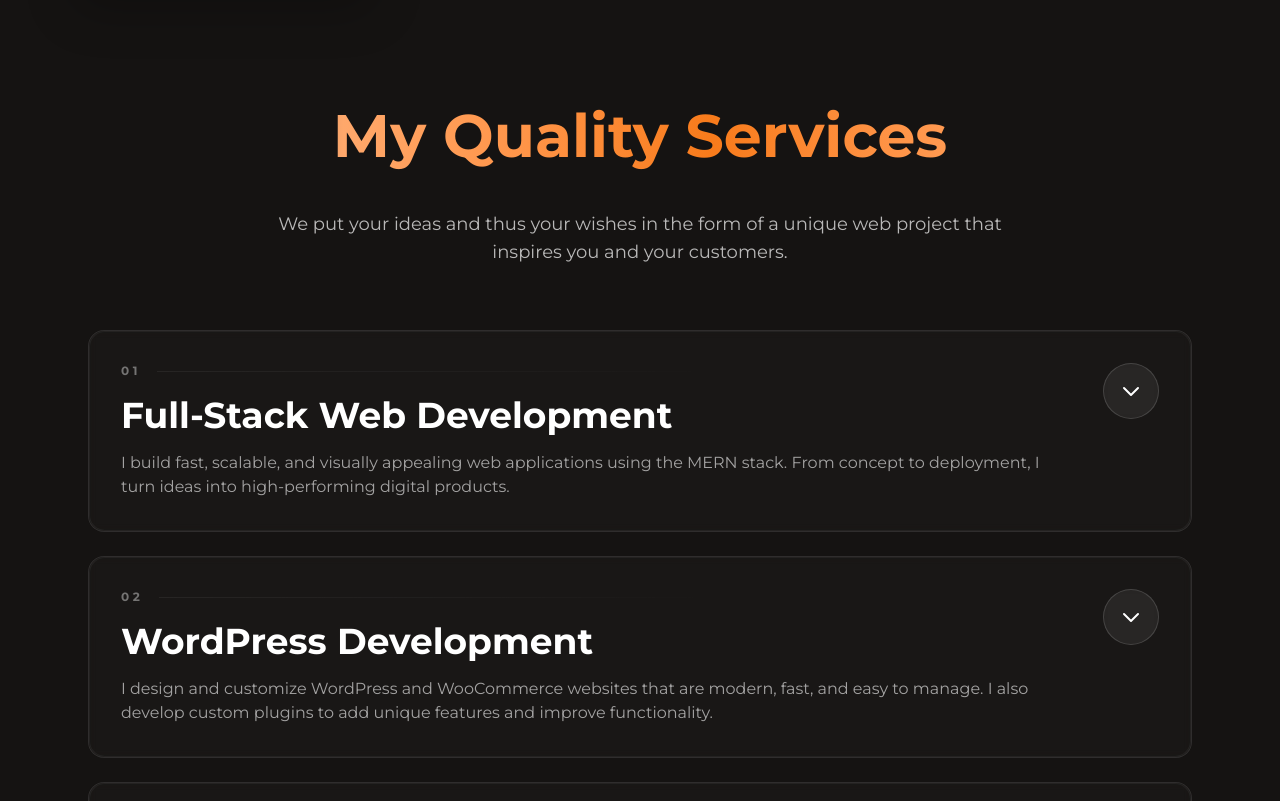
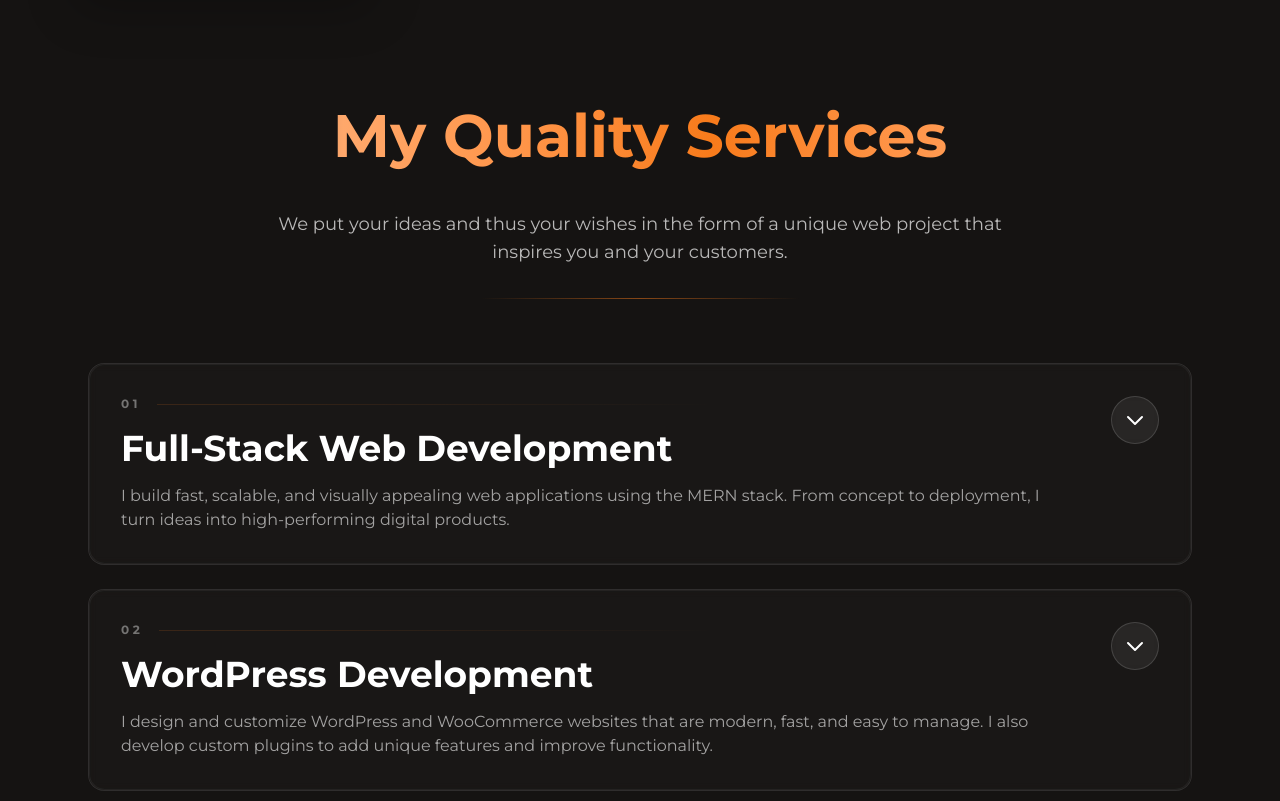
Before and after one commit to KamelMesbahi13/portfolio, a React (Vite) app: page / in a window 1280 px wide. Shown: the part 720-1521 px from the top of the page. Built offline with nearby package versions, Linux system fonts and the light colour scheme.

Commit message:
adding featured work section

```diff
--- a/src/Components/Home/MyQualityServices/MyQualityServices.jsx
+++ b/src/Components/Home/MyQualityServices/MyQualityServices.jsx
@@ -1,5 +1,5 @@
-import { useState } from "react";
-// eslint-disable-next-line no-unused-vars
+/* eslint-disable no-unused-vars */
+import { useEffect, useRef, useState } from "react";
 import { motion } from "framer-motion";
 
 const services = [
@@ -86,7 +86,7 @@ const services = [
     title: "Social Media Design & Content Creation",
     tagline: "Making your brand shine across social platforms.",
     summary:
-      "I design engaging social media posts, stories, and ad creatives that match your brand’s identity and help attract the right audience.",
+      "I design engaging social media posts, stories, and ad creatives that match your brand's identity and help attract the right audience.",
     details: [
       "Custom designs for Instagram, Facebook, and LinkedIn",
       "Ad creatives for marketing campaigns",
@@ -96,34 +96,49 @@ const services = [
   },
 ];
 
-// const useReveal = () => {
-//   const ref = useRef(null);
-//   const [show, setShow] = useState(false);
+// Custom hook for individual element reveal
+const useReveal = (threshold = 0.2) => {
+  const ref = useRef(null);
+  const [isVisible, setIsVisible] = useState(false);
 
-//   useEffect(() => {
-//     const el = ref.current;
-//     if (!el) return;
-//     const io = new IntersectionObserver(
-//       (entries) => entries.forEach((e) => e.isIntersecting && setShow(true)),
-//       { threshold: 0.15 }
-//     );
-//     io.observe(el);
-//     return () => io.disconnect();
-//   }, []);
+  useEffect(() => {
+    const el = ref.current;
+    if (!el) return;
 
-//   return { ref, show };
-// };
+    const observer = new IntersectionObserver(
+      (entries) => {
+        entries.forEach((entry) => {
+          if (entry.isIntersecting) {
+            setIsVisible(true);
+          }
+        });
+      },
+      { threshold }
+    );
+
+    observer.observe(el);
+    return () => observer.disconnect();
+  }, [threshold]);
+
+  return { ref, isVisible };
+};
 
 const ServiceCard = ({ service, index, isOpen, onToggle }) => {
   const [isHovered, setIsHovered] = useState(false);
+  const { ref, isVisible } = useReveal(0.15);
   const isActive = isHovered || isOpen;
   const isHoveredAndOpen = isHovered && isOpen;
 
   return (
     <motion.li
-      initial={{ opacity: 0, y: 20 }}
-      animate={{ opacity: 1, y: 0 }}
-      transition={{ delay: index * 0.1, duration: 0.5 }}
+      ref={ref}
+      initial={{ opacity: 0, y: 50 }}
+      animate={isVisible ? { opacity: 1, y: 0 } : { opacity: 0, y: 50 }}
+      transition={{
+        duration: 0.6,
+        ease: [0.22, 1, 0.36, 1],
+        delay: 0.1,
+      }}
       onMouseEnter={() => setIsHovered(true)}
       onMouseLeave={() => setIsHovered(false)}
       className="relative"
@@ -181,7 +196,7 @@ const ServiceCard = ({ service, index, isOpen, onToggle }) => {
                   {service.id}
                 </motion.span>
                 <motion.div
-                  className="flex-1 h-px bg-gradient-to-r from-white/20 to-transparent"
+                  className="flex-1 h-px bg-gradient-to-r from-secondColor/50 to-transparent"
                   animate={{
                     scaleX: isActive ? 1 : 0.6,
                     opacity: isActive ? 0.6 : 0.3,
@@ -222,7 +237,7 @@ const ServiceCard = ({ service, index, isOpen, onToggle }) => {
               className="shrink-0"
             >
               <motion.div
-                className="flex items-center justify-center w-8 h-8 border rounded-full md:h-14 md:w-14 border-white/20 bg-white/5 backdrop-blur-sm"
+                className="flex items-center justify-center w-8 h-8 border rounded-full md:h-12 md:w-12 border-white/20 bg-white/5 backdrop-blur-sm"
                 animate={{
                   borderColor: isActive
                     ? "rgba(255,255,255,0.3)"
@@ -300,7 +315,7 @@ const ServiceCard = ({ service, index, isOpen, onToggle }) => {
                   delay: isOpen ? 0.1 : 0,
                 },
               }}
-              className="h-px mb-6 origin-left bg-gradient-to-r from-white/20 via-white/10 to-transparent"
+              className="h-px mb-6 origin-left bg-gradient-to-r from-secondColor/50 via-secondColor/30 to-transparent"
             />
 
             <motion.ul
@@ -370,16 +385,45 @@ const ServiceCard = ({ service, index, isOpen, onToggle }) => {
 
 const MyQualityServices = () => {
   const [open, setOpen] = useState(null);
+  const { ref, isVisible } = useReveal(0.1);
 
   return (
     <section id="services" className="relative pt-20 text-white md:pt-28">
       <div className="max-w-6xl px-6 mx-auto">
-        <div className="text-center">
-          <h1>My Quality Services</h1>
-          <p className="max-w-3xl mx-auto mt-4 text-base md:text-lg text-white/70">
+        <div ref={ref} className="text-center">
+          {/* Animated h1 */}
+          <motion.h1
+            initial={{ opacity: 0, y: 30 }}
+            animate={isVisible ? { opacity: 1, y: 0 } : { opacity: 0, y: 30 }}
+            transition={{ duration: 0.7, ease: [0.22, 1, 0.36, 1] }}
+          >
+            My Quality Services
+          </motion.h1>
+
+          {/* Animated paragraph */}
+          <motion.p
+            initial={{ opacity: 0, y: 20 }}
+            animate={isVisible ? { opacity: 1, y: 0 } : { opacity: 0, y: 20 }}
+            transition={{
+              duration: 0.7,
+              delay: 0.15,
+              ease: [0.22, 1, 0.36, 1],
+            }}
+            className="max-w-3xl mx-auto mt-4 text-base md:text-lg text-white/70"
+          >
             We put your ideas and thus your wishes in the form of a unique web
             project that inspires you and your customers.
-          </p>
+          </motion.p>
+
+          {/* Decorative line */}
+          <motion.div
+            initial={{ scaleX: 0, opacity: 0 }}
+            animate={
+              isVisible ? { scaleX: 1, opacity: 1 } : { scaleX: 0, opacity: 0 }
+            }
+            transition={{ duration: 0.8, delay: 0.3, ease: "easeInOut" }}
+            className="h-px max-w-xs mx-auto mt-8 bg-gradient-to-r from-transparent via-secondColor/50 to-transparent"
+          />
         </div>
 
         <ul className="mt-12 space-y-6 md:mt-16">
```
